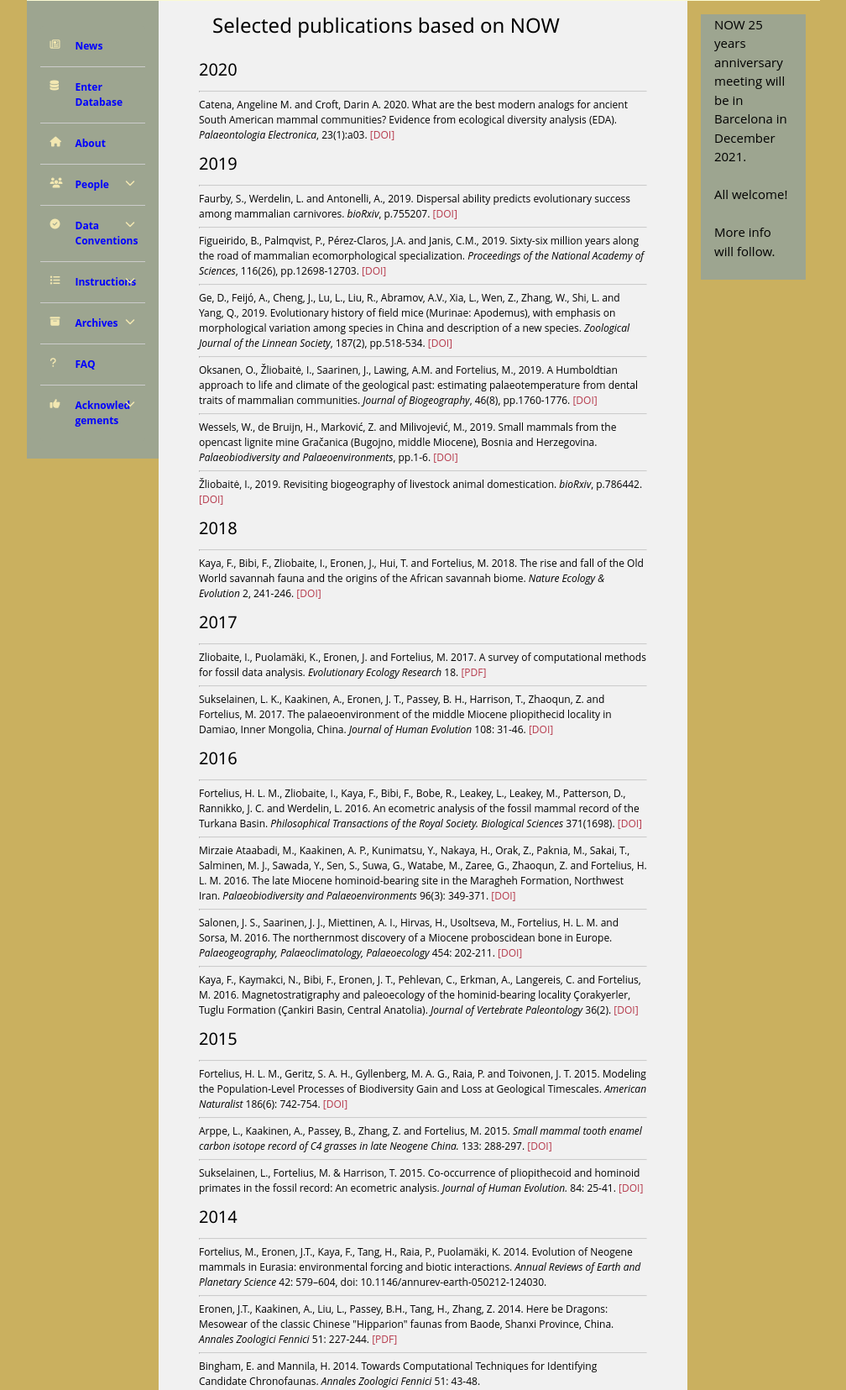
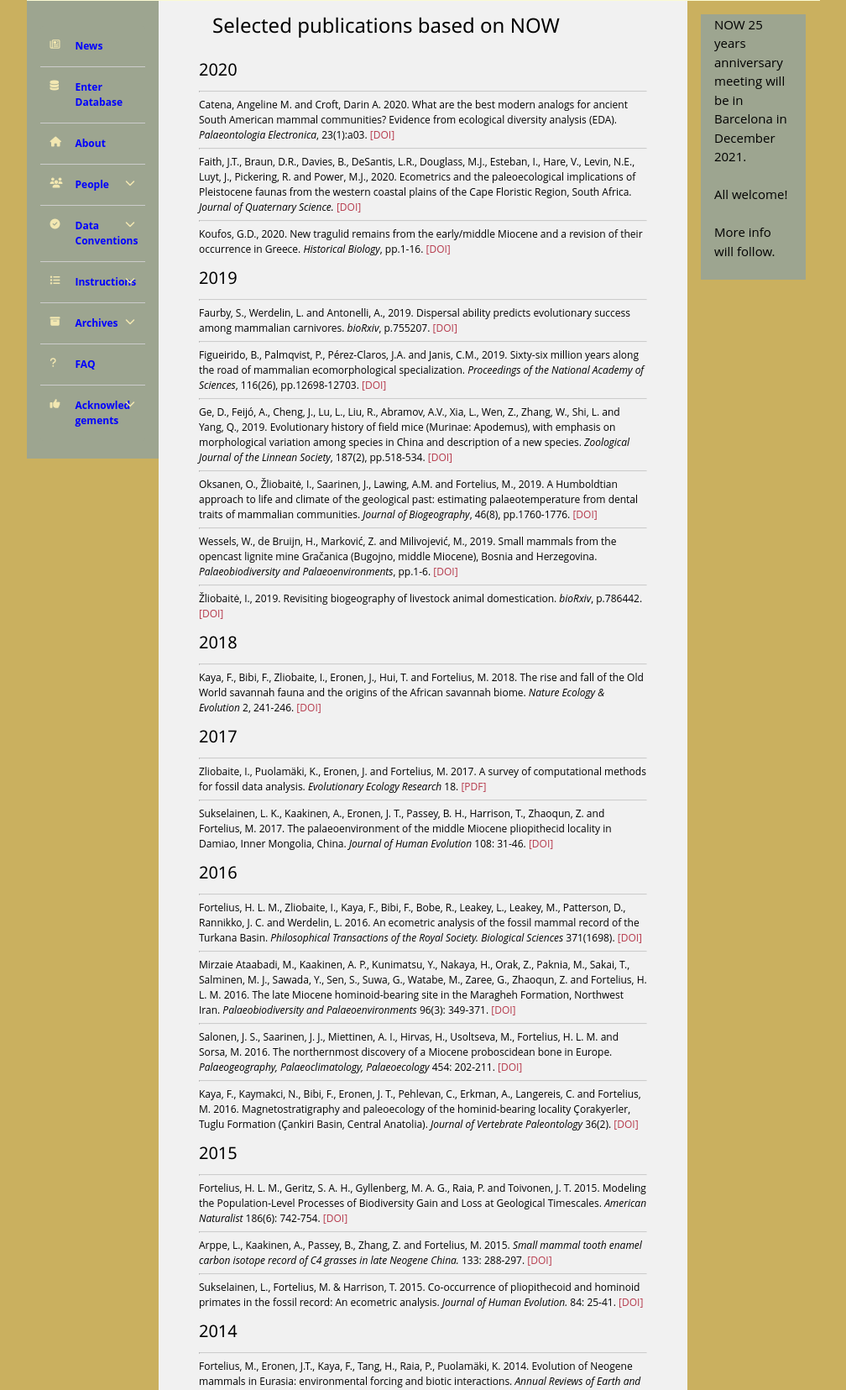
Before and after one commit to karilint/new_and_old_worlds, a Django app: template now/templates/publications.html in a window 1280 px wide. Shown: the part 265-1920 px from the top of the page at 84% size, without its empty margins (136-1144 px from the left). Run offline with Django 3.2, Linux system fonts and the light colour scheme; the template is opened without the code that fills it, so the values that code supplies are empty; some libraries are stand-ins or nearby versions.

Commit message:
Updated publications and citation

```diff
--- a/now/templates/index.html
+++ b/now/templates/index.html
@@ -39,10 +39,10 @@
       <h3>Citation</h3>
     </header>
   	<h5>Minimum required attribution</h5>
-  	 <p>Data (http://www.helsinki.fi/science/now/) by The NOW Community / CC BY 4.0.</p>
+     <p>Data (https://nowdatabase.org/) by The NOW Community / CC BY 4.0.</p>
   	<h5>Suggested citation or attribution</h5>
   	<p>
-      The NOW Community [year]. New and Old Worlds Database of Fossil Mammals (NOW). Licensed under CC BY 4.0. Release [number of release], retrieved [download date] from http://www.helsinki.fi/science/now/.
+      The NOW Community [year]. New and Old Worlds Database of Fossil Mammals (NOW). Licensed under CC BY 4.0. Retrieved [download date] from https://nowdatabase.org/.
     </p>
   </section>
 
--- a/now/templates/publications.html
+++ b/now/templates/publications.html
@@ -28,6 +28,12 @@
   <hr>Catena, Angeline M. and Croft, Darin A. 2020. What are the best modern analogs for ancient South American mammal communities? Evidence from ecological diversity analysis (EDA).
     <i>Palaeontologia Electronica</i>, 23(1):a03.
     <a href="https://doi.org/10.26879/962" target="_blank">[DOI]</a>
+  <hr>Faith, J.T., Braun, D.R., Davies, B., DeSantis, L.R., Douglass, M.J., Esteban, I., Hare, V., Levin, N.E., Luyt, J., Pickering, R. and Power, M.J., 2020. Ecometrics and the paleoecological implications of Pleistocene faunas from the western coastal plains of the Cape Floristic Region, South Africa.
+    <i>Journal of Quaternary Science.</i>
+    <a href="https://doi.org/10.1002/jqs.3247" target="_blank">[DOI]</a>
+  <hr>Koufos, G.D., 2020. New tragulid remains from the early/middle Miocene and a revision of their occurrence in Greece.
+    <i>Historical Biology</i>, pp.1-16.
+    <a href="https://doi.org/10.1080/08912963.2020.1795650" target="_blank">[DOI]</a>
 
   <h4>2019</h4>
   <hr>Faurby, S., Werdelin, L. and Antonelli, A., 2019. Dispersal ability predicts evolutionary success among mammalian carnivores.
```
